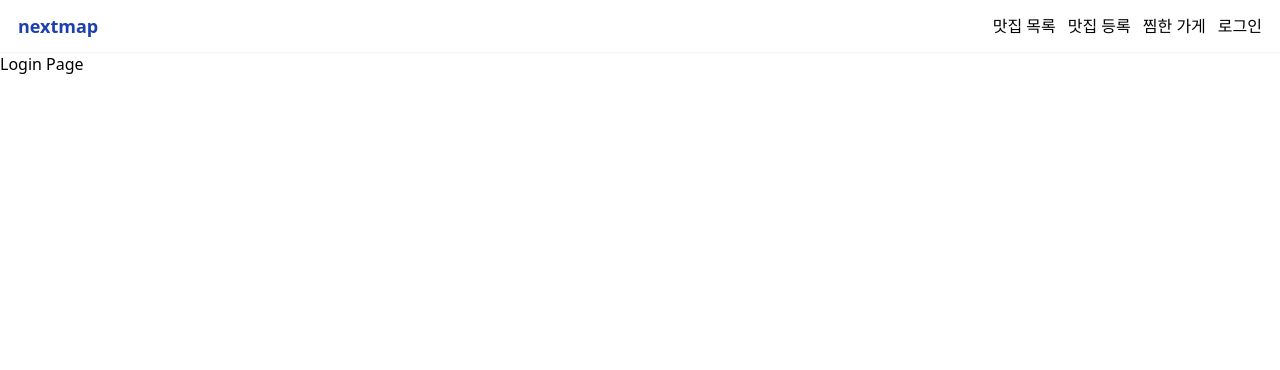
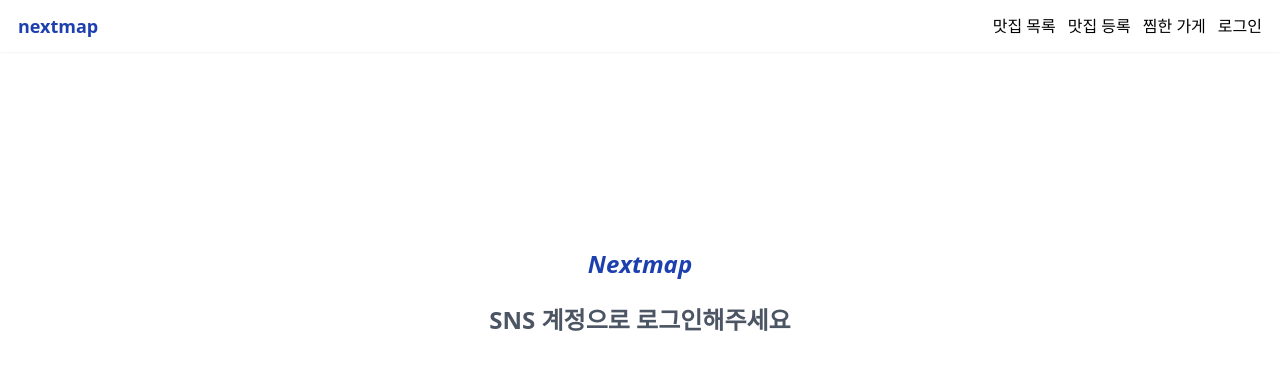
Before and after one commit to Gyultang/Restaurant-tour, a Next.js app: page /users/login in a window 1280 px wide. Shown: the top 370 px of the page. Built offline with nearby package versions, Linux system fonts and the light colour scheme; no server answers.

Commit message:
로그인페이지 구현 진행중 :스타일추가

```diff
--- a/src/components/Navbar.tsx
+++ b/src/components/Navbar.tsx
@@ -9,7 +9,7 @@ import { IoCloseOutline } from "react-icons/io5";
 export default function Navbar(){
     const [isOpen,setIsOpen]=useState(false)
     const {data, status} = useSession()
-    console.log(status)
+    console.log(data,status)
     return(
        <>
          <div className="navbar">
--- a/src/pages/api/auth/[...nextauth].ts
+++ b/src/pages/api/auth/[...nextauth].ts
@@ -2,6 +2,9 @@ import NextAuth from "next-auth"
 import { PrismaAdapter } from "@auth/prisma-adapter"
 import { PrismaClient } from "@prisma/client"
 import GoogleProvider from "next-auth/providers/google";
+import NaverProvider from "next-auth/providers/naver";
+import { pages } from "next/dist/build/templates/app-page";
+import { sign } from "crypto";
 
 
 const prisma = new PrismaClient()
@@ -12,8 +15,16 @@ export const authOptions = {
     GoogleProvider({
       clientId: process.env.GOOGLE_CLIENT_ID || '',
       clientSecret: process.env.GOOGLE_CLIENT_SECRET || '',
+    }),
+    NaverProvider({
+      clientId: process.env.NAVER_CLIENT_ID || '',
+      clientSecret: process.env.NAVER_CLIENT_SECRET || '',
     })
+
     // ...add more providers here
   ],
+  pages:{
+    signIn:"/users/login"
+  }
 }
 export default NextAuth(authOptions)
--- a/src/pages/users/login.tsx
+++ b/src/pages/users/login.tsx
@@ -1,7 +1,12 @@
 export default function LoginPage(){
     return(
-        <div>
-            <h1>Login Page</h1>
+        <div className="flex flex-col justify-center px-6 lg:px-8 h-[60vh]">
+            <div className="mx-auto w-full max-w-sm">
+                <div className="text-blue-800 text-center text-2xl font-semibold italic">
+                    Nextmap
+                </div>
+                <div className="text-center mt-6 text-2xl font-bold text-gray-600">SNS 계정으로 로그인해주세요</div>
+            </div>
         </div>
     )
 }
```
